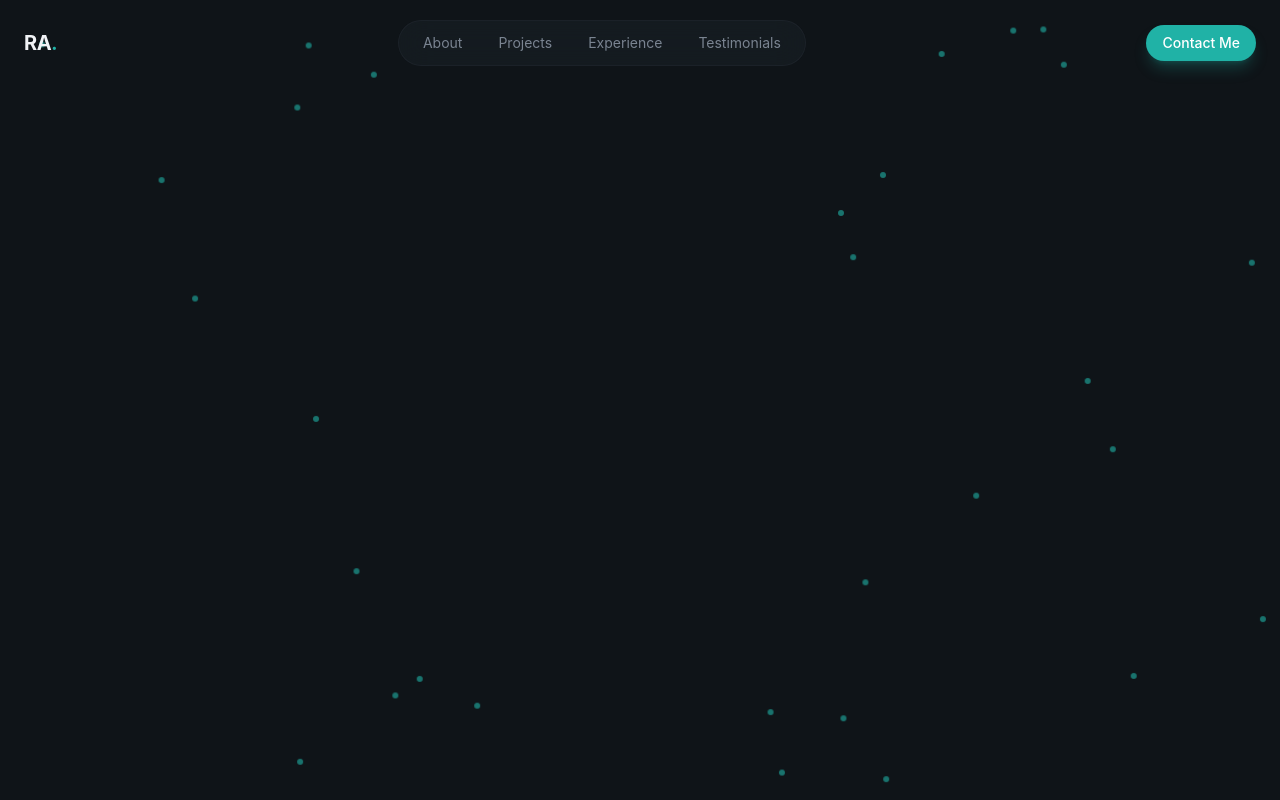
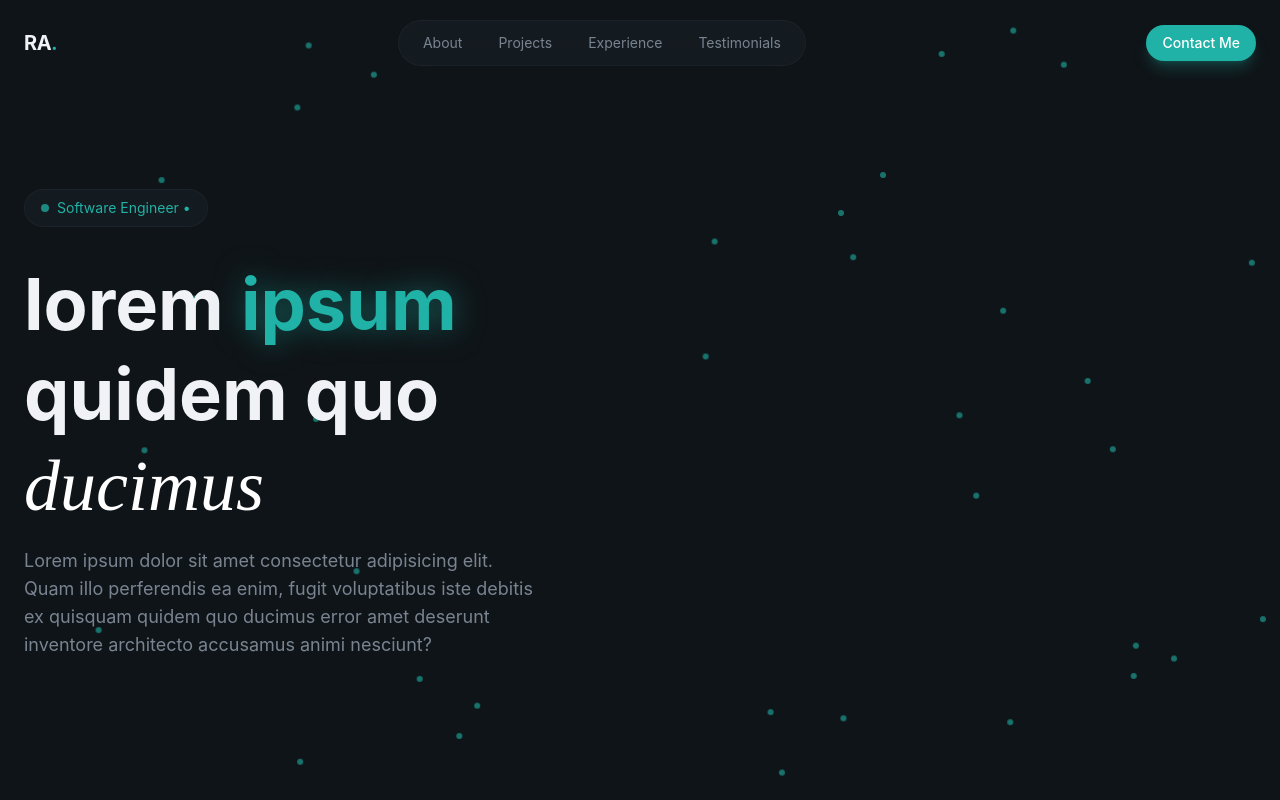
Before and after one commit to rubenaguilardev/portfolio, a React (Vite) app: page / in a window 1280 px wide. Built offline with nearby package versions, Linux system fonts and the light colour scheme.

Commit message:
add hero temporary text and fade in animation

```diff
--- a/src/index.css
+++ b/src/index.css
@@ -51,6 +51,10 @@
     backdrop-filter: blur(24px);
     border: 1px solid color-mix(in srgb, var(--color-border) 60%, transparent);
   }
+
+  .glow-text {
+    text-shadow: 0 0 30px color-mix(in srgb, var(--color-primary) 50%, transparent);
+  }
 }
 
 @layer utilities {
@@ -82,8 +86,36 @@
     }
   }
 
-   .animate-fade-in {
+  .animate-fade-in {
     animation: fade-in 0.8s ease-out both;
   }
 
+   .animation-delay-100 {
+    animation-delay: 100ms;
+  }
+
+  .animation-delay-200 {
+    animation-delay: 200ms;
+  }
+
+  .animation-delay-300 {
+    animation-delay: 300ms;
+  }
+
+  .animation-delay-400 {
+    animation-delay: 400ms;
+  }
+
+  .animation-delay-500 {
+    animation-delay: 500ms;
+  }
+
+  .animation-delay-600 {
+    animation-delay: 600ms;
+  }
+
+  .animation-delay-800 {
+    animation-delay: 800ms;
+  }
+
 }
--- a/src/sections/Hero.jsx
+++ b/src/sections/Hero.jsx
@@ -2,7 +2,7 @@ const Hero = () => {
     return (
         <section className="relative min-h-screen flex items-center overflow-hidden">
             <div className="absolute inset-0 overflow-hidden pointer-events-none">
-                {[...Array(30)].map((_, i) => (
+                {[...Array(35)].map((_, i) => (
                     <div
                         className={`absolute w-1.5 h-1.5 rounded-full opacity-60`}
                         style={{
@@ -16,7 +16,31 @@ const Hero = () => {
                 ))}
             </div>
 
+            <div className="container mx-auto px-6 pt-32 pb-20 relative z-10">
+                <div className="grid lg:grid-cols-2 gap-12 items-center">
+                    <div className="space-y-8">
+                        <div className="animate-fade-in">
+                            <span className="inline-flex items-center gap-2 px-4 py-2 rounded-full glass text-sm text-primary">
+                                <span className="w-2 h-2 bg-primary rounded-full animate-pulse"/>
+                                    Software Engineer •
+                            </span>
+                        </div>
 
+                        <div className="space-y-4">
+                            <h1 className="text-5xl md:text-6xl lg:text-7xl font-bold leading-tight animate-fade-in animation-delay-100">
+                                lorem <span className="text-primary glow-text">ipsum</span>
+                                <br />
+                                quidem quo
+                                <br />
+                                <span className="font-playfair italic font-normal text-white">ducimus</span>
+                            </h1>
+                            <p className="text-lg text-muted-foreground max-w-lg animate-fade-in animation-delay-200">
+                                Lorem ipsum dolor sit amet consectetur adipisicing elit. Quam illo perferendis ea enim, fugit voluptatibus iste debitis ex quisquam quidem quo ducimus error amet deserunt inventore architecto accusamus animi nesciunt?
+                            </p>
+                        </div>
+                    </div>
+                </div>
+            </div>
         </section>
     )
 }
```
Also changed, not shown: public/hero-bg.jpg (deleted).
